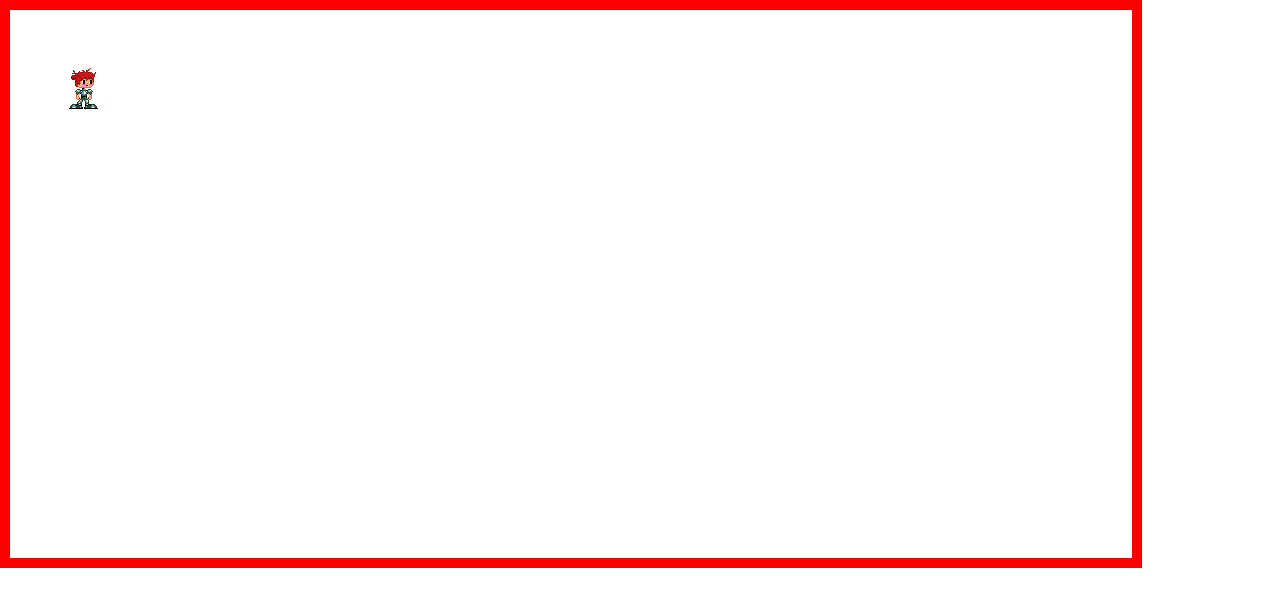
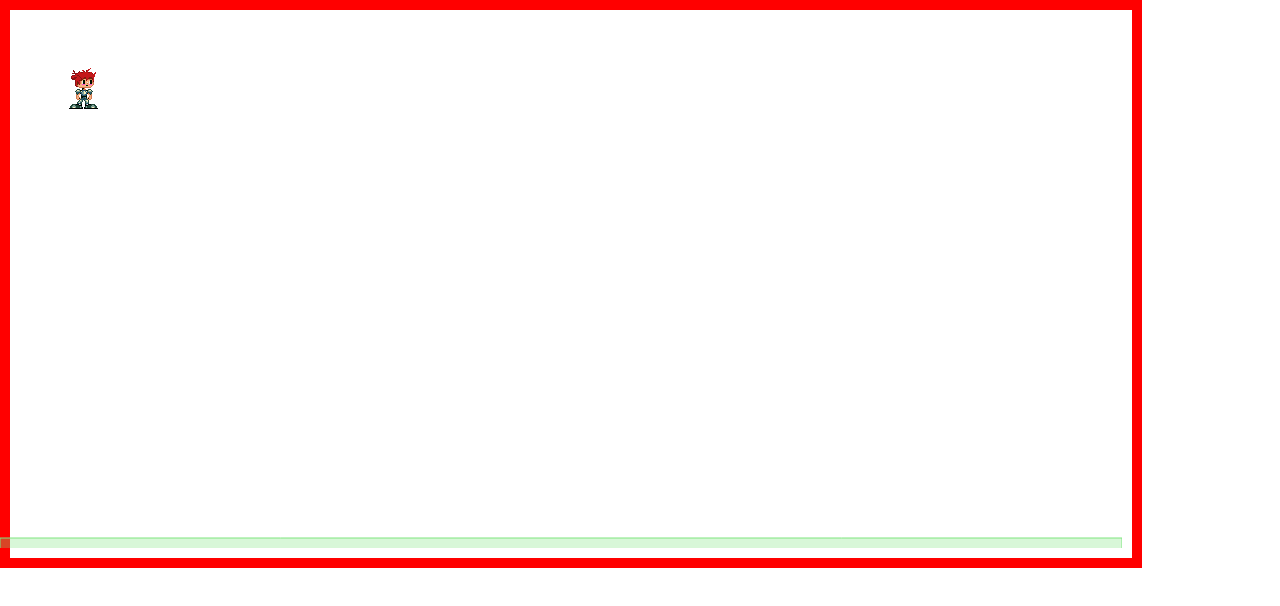
Before and after one commit to TriggerGear/HyperBout, a plain HTML site: page index.html in a window 1280 px wide. Drawn offline with Linux system fonts and the light colour scheme.

Commit message:
Added Physax
Gravity, ground and cool rolling balls

```diff
--- a/HyperBout.js
+++ b/HyperBout.js
@@ -1,3 +1,22 @@
+//Creating a box2d namespace, so we can call the instances
+//by just doing box2d.b2Vec2 etc.
+var box2d = {
+   b2Vec2 : Box2D.Common.Math.b2Vec2,
+   b2BodyDef : Box2D.Dynamics.b2BodyDef,
+   b2Body : Box2D.Dynamics.b2Body,
+   b2FixtureDef : Box2D.Dynamics.b2FixtureDef,
+   b2Fixture : Box2D.Dynamics.b2Fixture,
+   b2World : Box2D.Dynamics.b2World,
+   b2MassData : Box2D.Collision.Shapes.b2MassData,
+   b2PolygonShape : Box2D.Collision.Shapes.b2PolygonShape,
+   b2CircleShape : Box2D.Collision.Shapes.b2CircleShape,
+   b2DebugDraw : Box2D.Dynamics.b2DebugDraw
+};
+//Box2d measures things in meters, to compensate
+//we are going to be converting it to pixels. Scale to convert
+//is 30.
+var SCALE = 30;
+var world;
 
 
 var hyperBout = function()
@@ -9,10 +28,6 @@ var hyperBout = function()
 
 var Engine = function()
 {
-    //Test the update and draw methods
-    this.textX = 0;
-    this.textY = 0;
-
     //Create a new hyperBout object.
     this.hyperBout = hyperBout();
 
@@ -24,17 +39,84 @@ var Engine = function()
     //Create the player
     this.player = new Player();
 
-    //Start the engine
+    //Variable reference to this engine
     var self = this;
+    //Set dem physics
+    self.setupPhysics();
+
+
+    entityCanvas.onclick = function()
+    {
+        var fixDef = new box2d.b2FixtureDef();
+        fixDef.density = 1;
+        fixDef.friction = 0.5;
+        fixDef.restiution = 0.5;
+
+        var bodyDef = new box2d.b2BodyDef();
+        bodyDef.type = box2d.b2Body.b2_dynamicBody; //We're setting the ground to static.
+        bodyDef.position.x =Math.random()*1122 / SCALE; //Registration point is in the center for box2d entities.
+        bodyDef.position.y = 0;
+        fixDef.shape = new box2d.b2CircleShape(Math.random()*100 / SCALE); //setting the shape of the ground.
+
+
+        world.CreateBody(bodyDef).CreateFixture(fixDef);
+    }
+
+    //Start the engine, vroom!
     $(document).ready(function() { self.start(); });
 };
+//Awe yeah sweeet physaks
+Engine.prototype.setupPhysics = function(){
+    //The b2Vec2 require 2 variables, gravity for X and Y axis. Since we don't want
+    //any gravity on the X axis, we set it to 0 and we'll set Y to 50 for now.
+    //true at the end means we're allowing bodies to sleep, this improves performance
+    //when entities come to a halt.
+    world = new box2d.b2World(new box2d.b2Vec2(0,50), true);
 
+    //Create ground
+    var fixDef = new box2d.b2FixtureDef();
+    fixDef.density = 1;
+    fixDef.friction = 0.5;
+
+    //Now we need to define the body, static (not affected by gravity), dynamic (affected by grav)
+    var bodyDef = new box2d.b2BodyDef();
+    bodyDef.type = box2d.b2Body.b2_staticBody; //We're setting the ground to static.
+    bodyDef.position.x = 1122 / 2 / SCALE; //Registration point is in the center for box2d entities.
+    bodyDef.position.y = 548 / SCALE;
+    fixDef.shape = new box2d.b2PolygonShape; //setting the shape of the ground.
+    fixDef.shape.SetAsBox((1122 / SCALE) / 2, (20 / SCALE)/2);
+    //Add the ground to the world, yeah!
+    world.CreateBody(bodyDef).CreateFixture(fixDef);
+
+    //Box2d has some nice default drawing, so let's draw the ground.
+    var debugDraw = new box2d.b2DebugDraw();
+    debugDraw.SetSprite(document.getElementById("entityCanvas").getContext("2d"));
+    debugDraw.SetDrawScale(SCALE);
+    debugDraw.SetFillAlpha(0.3);
+    debugDraw.SetLineThickness(1.0);
+    //Says what we want to draw
+    debugDraw.SetFlags(box2d.b2DebugDraw.e_shapeBit | box2d.b2DebugDraw.e_jointBit);
+    world.SetDebugDraw(debugDraw);
+}
+//Array of input handlers
 Engine.InputHandlers = [ ];
 
 Engine.InputHandler = function(tag, handler) {
     this.tag = tag;
     this.handler = handler;
 };
+
+Engine.UpdateState = function(){
+    //Stores all of the current powerups on the field
+    var powerUps = new Array();
+    //Stores the time left inside the game.
+    var timeLeft;
+    //STores the number of players currently inside the game.
+    var players;
+    //Top player stores the current player with the most points
+    var topPlayer;
+
+}
 
 Engine.RegisterInputHandler = function(inputHandler) {
     if (!(inputHandler instanceof Engine.InputHandler)) {
@@ -60,8 +142,9 @@ Engine.RemoveInputHandler = function(tag) {
     }
 }
 
-//Set the frames per second to
+//Set the frames per second to 30
 var FPS = 30;
+
 Engine.prototype.start = function()
 {
     // use jQuery to bind to all key press events
@@ -82,19 +165,19 @@ Engine.prototype.draw = function()
 {
     //Clear the canvas
     this.hyperBout.entityctx.clearRect(0, 0, this.hyperBout.width, this.hyperBout.height);
-
-    //Test text drawing
-    this.hyperBout.entityctx.fillStyle = "#ffffff";
-    this.hyperBout.entityctx.fillText("TESTING", this.textX, this.textY);
-    this.hyperBout.entityctx.fillText(this.textX, 50,50);
-
-
+    world.Step(
+        1 / FPS
+        , 10
+        , 10
+        );
+    world.DrawDebugData();
+    world.ClearForces();
 }
 //Move the text diagonal
 Engine.prototype.update = function()
 {
-    this.textX += 1;
-    this.textY += 1;
+
+
 }
 //Canvas wrapper
 function CanvasWrapper(backCanvasId, entityCanvasId, width, height) {
--- a/index.html
+++ b/index.html
@@ -5,6 +5,7 @@
         <title>Hyper Bout!</title>
         <link type="text/css" rel="stylesheet" href="style/main.css">
         <script type = "text/javascript" src="jquery.js"></script>
+        <script type = "text/javascript" src="Box2dWeb-2.1.a.3.js"></script>
         <script type = "text/javascript" src="HyperBout.js"></script>
         <script type="text/javascript">
             function start() {
```
